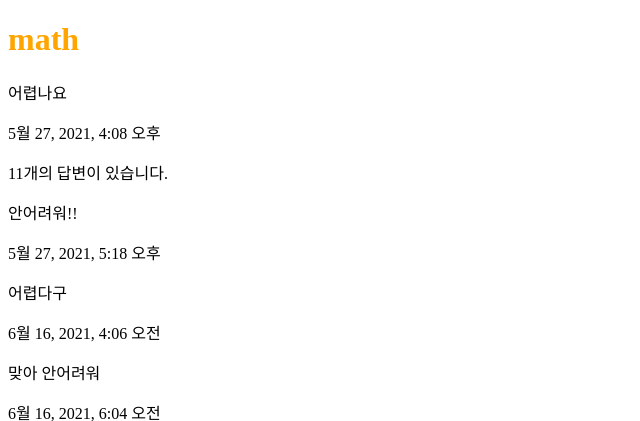
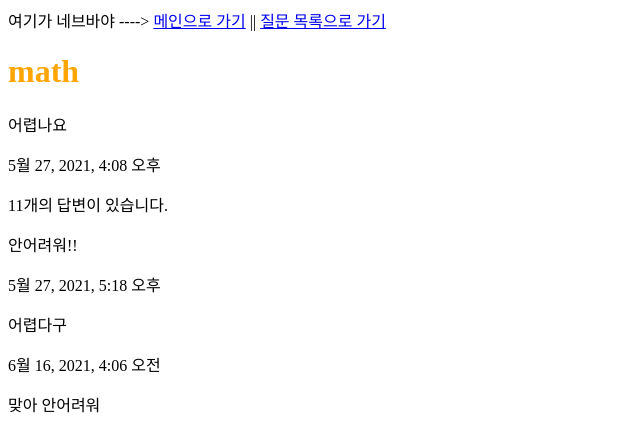
Before and after one commit to SJLEE316/djangoMaster, a Django app: page /home/1 in a window 1280 px wide. Shown: the top 421 px of the page, without its empty margins (0-640 px from the left). Run offline with Django 3.2, Linux system fonts and the light colour scheme; data comes from the database, SQL or seed files in the repository.

Commit message:
navbar를 include해서 사용하기

```diff
--- a/djangoMaster/templates/base.html
+++ b/djangoMaster/templates/base.html
@@ -16,6 +16,8 @@
 </head>
 
 <body>
+  <!-- 네브바 위치 -->
+  {% include 'shared/_navbar.html' %}
   <!-- 기본 템프릿 안에 삽입될 내용 START -->
   {% block content %}
   <!-- 이 사이에 다른 HTML 파일이 들어간다. -->
--- /dev/null
+++ b/djangoMaster/templates/shared/_navbar.html
@@ -0,0 +1,4 @@
+<span>여기가 네브바야 ----> </span>
+<a href="{% url 'main' %}">메인으로 가기</a>
+<span>||</span>
+<a href="{% url 'home:question_list' %}">질문 목록으로 가기</a>
```
Also changed, not shown: README.md.
